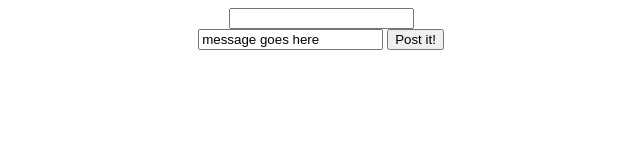
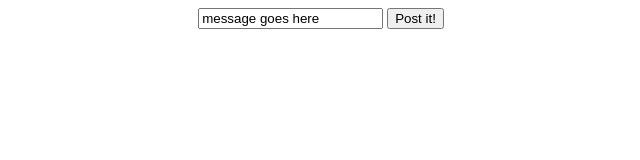
Before and after one commit to girlcodeakl/girlcode2018-term4, a plain HTML site: page public/post.html in a window 1280 px wide. Shown: the whole page, without its empty margins (319-959 px from the left). Drawn offline with Linux system fonts and the light colour scheme.

Commit message:
bug fix again

```diff
--- a/public/post.html
+++ b/public/post.html
@@ -3,11 +3,10 @@
   <head>
     <meta charset='utf-8'>
     <link rel="stylesheet" href="style.css">
-    <input class="messageInput">
   </head>
   <body>
       <form method="post" action="/posts">
-          <input type="text" name="message" value="message goes here">
+          <input class="messageInput" type="text" name="message" value="message goes here">
           <button class="postButton">Post it!</button>
           <div class="note"></div>
       </form>
```
